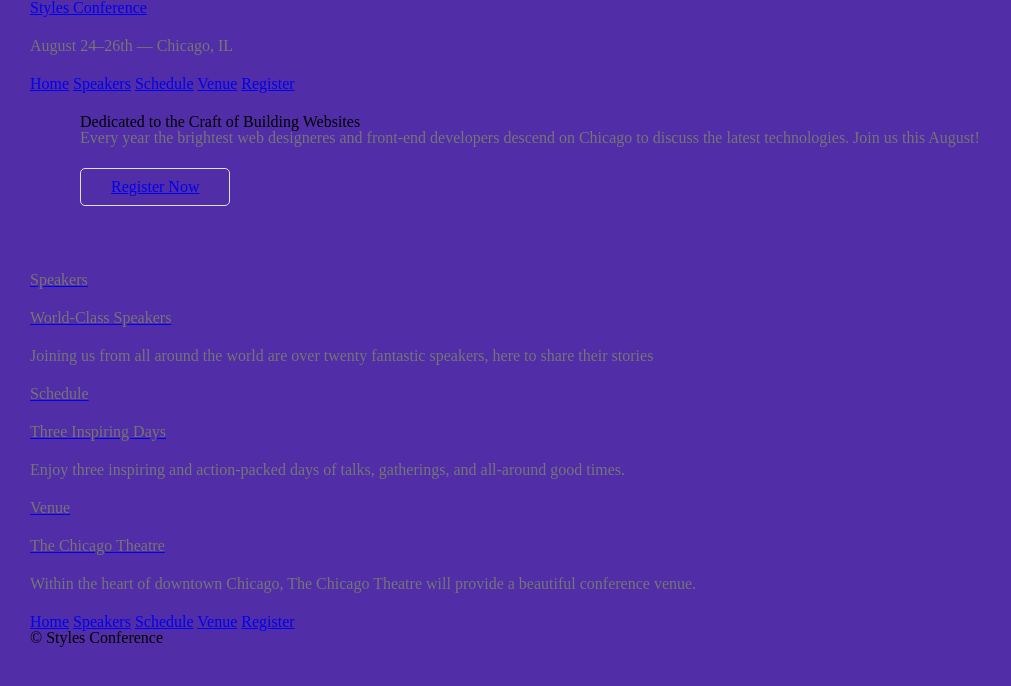
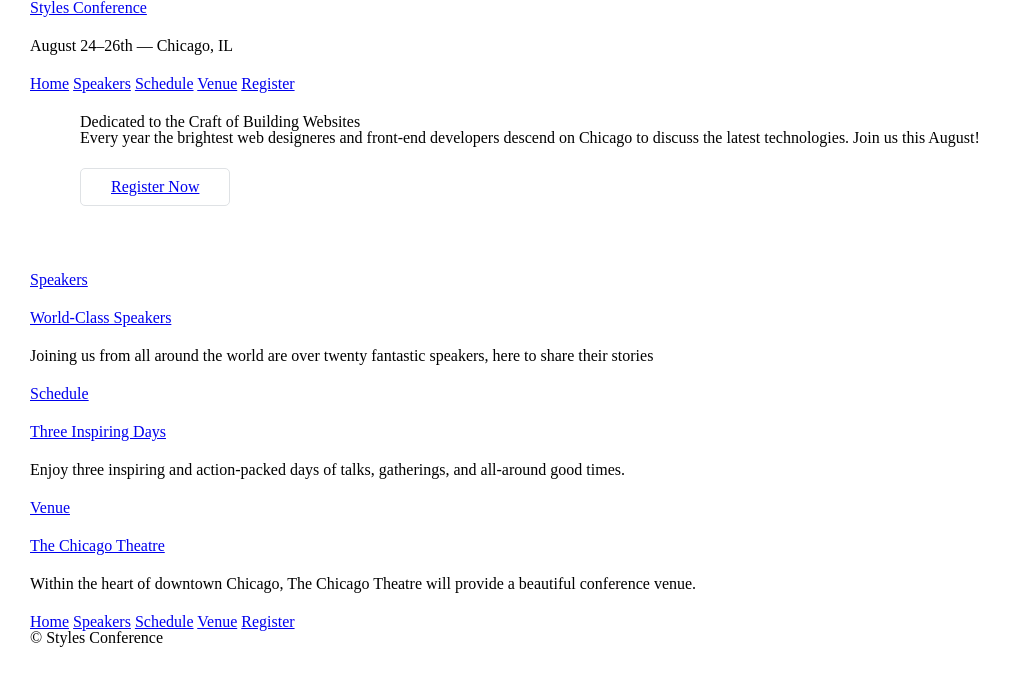
Before and after one commit to Jack-Copland/learninghtml, a plain HTML site: page html/index.html in a window 1280 px wide. Shown: the whole page, without its empty margins (0-1011 px from the left). Drawn offline with Linux system fonts and the light colour scheme.

Commit message:
ill learn how to make a good looking website one day!

```diff
--- a/html/assets/stylesheets/main.css
+++ b/html/assets/stylesheets/main.css
@@ -28,7 +28,6 @@ footer, header, hgroup, menu, nav, section {
   display: block;
 }
 body {
-  background-color: #512DA8;
   line-height: 1;
 }
 ol, ul {
@@ -76,7 +75,6 @@ Typography
 
 h1, h3, h4, h5, p {
     margin-bottom: 22px;
-    color: #757575;
 }
 
 /*
```
